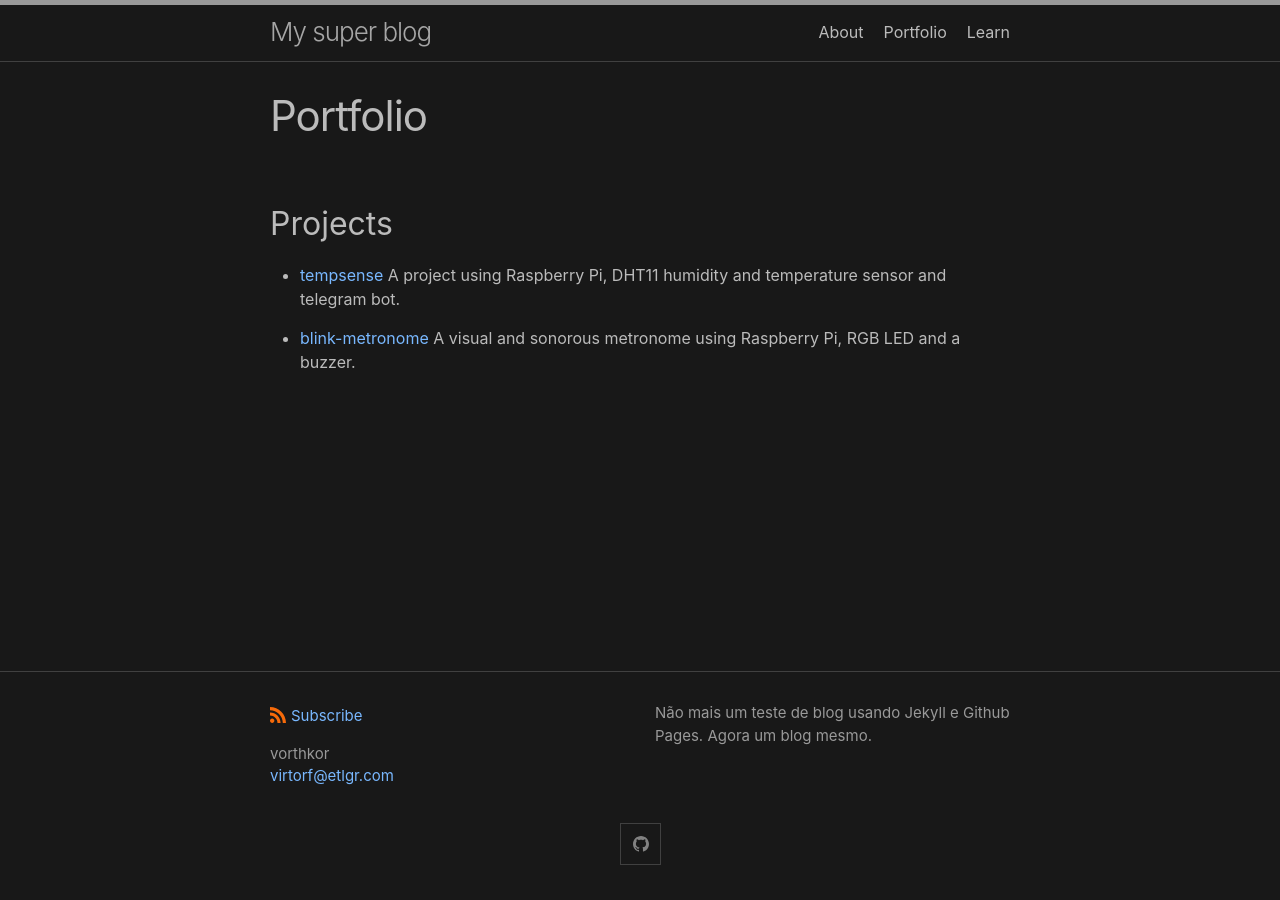
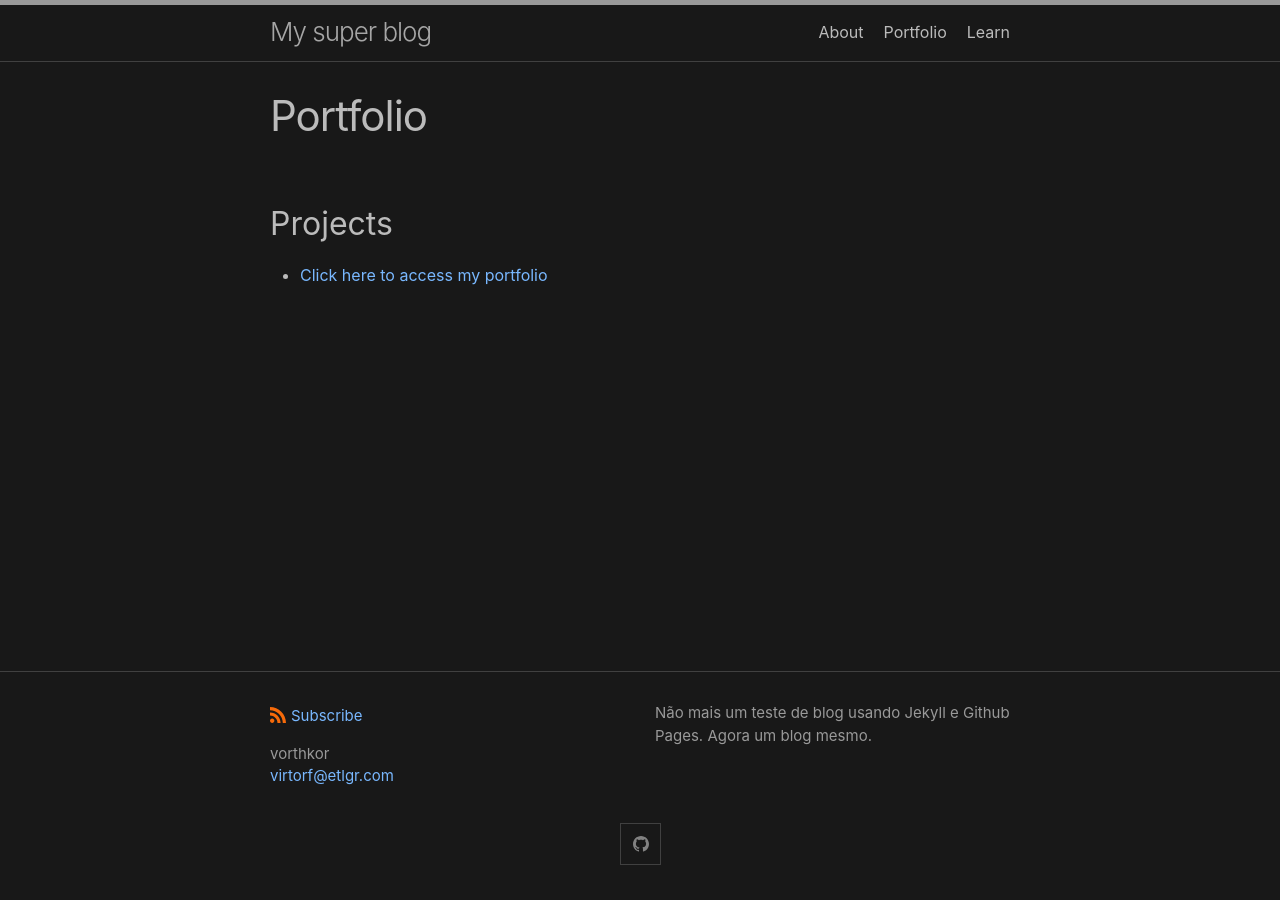
Before and after one commit to vorthkor/victao-blog, a Jekyll site: the page built from portfolio.md, in a window 1280 px wide. Built offline with Jekyll 4.4.1, drawn with Linux system fonts in a browser that asks for light colours.

Commit message:
Update portfolio page

```diff
--- a/portfolio.md
+++ b/portfolio.md
@@ -7,8 +7,4 @@ permalink: /portfolio/
 
 ## Projects
 
-- [tempsense](https://github.com/vorthkor/tempsense)
-A project using Raspberry Pi, DHT11 humidity and temperature sensor and telegram bot.
-
-- [blink-metronome](https://github.com/vorthkor/blink-metronome)
-A visual and sonorous metronome using Raspberry Pi, RGB LED and a buzzer.
+- [Click here to access my portfolio](https://vorthkor.github.io/portfolio/)
```
Also changed, not shown: learn/learn-index.md (+0 -1 lines).
